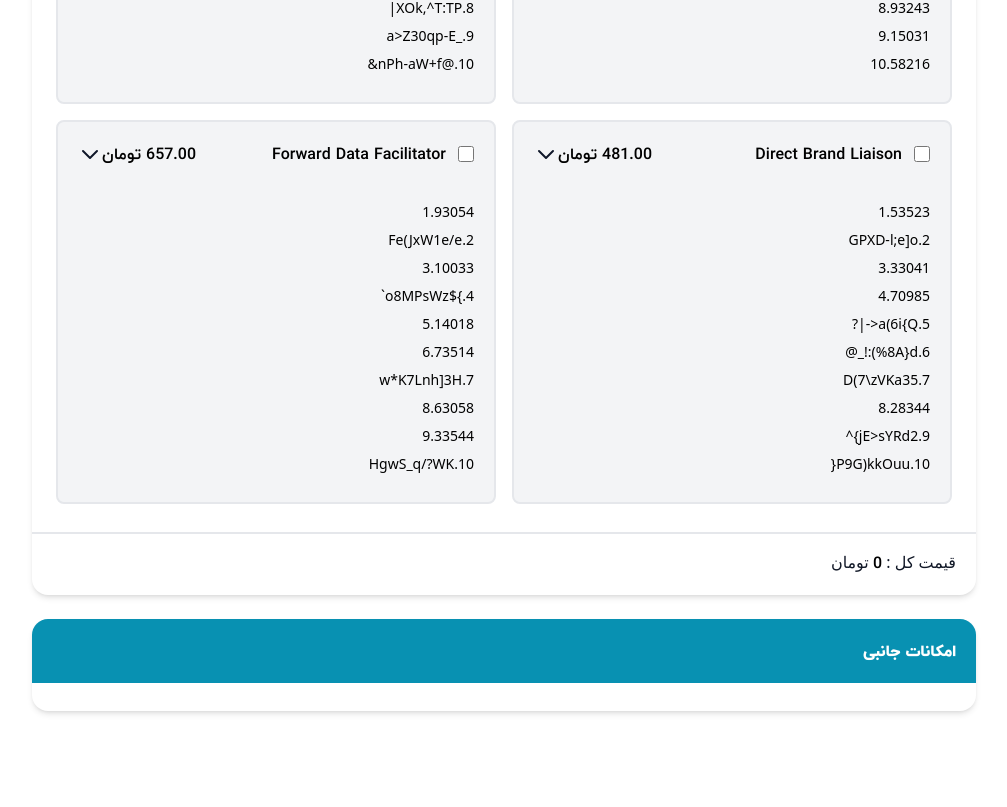
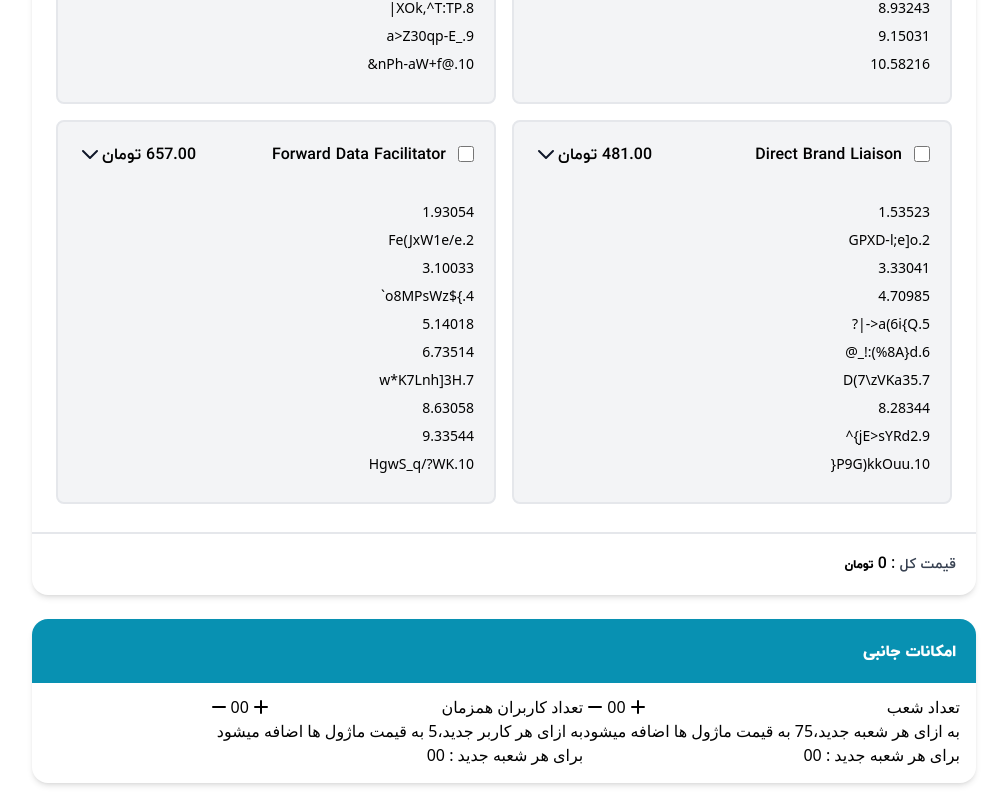
Before and after one commit to side-26/hesabro-app, a Vue app: page / in a window 1280 px wide. Shown: the part 5712-6519 px from the top of the page, without its empty margins (136-1143 px from the left). Before the commit the page ends 6447 px from the top, so only its background shows below. Built offline with nearby package versions, Linux system fonts and the light colour scheme; the HTML template or start-up script is replaced by a standard one.

Commit message:
build structur of sideServices section

```diff
--- a/src/components/TotalPriceCon.component/TotalPriceCon.component.vue
+++ b/src/components/TotalPriceCon.component/TotalPriceCon.component.vue
@@ -1,6 +1,6 @@
 <template lang="">
-    <div class="border-t-2 text-gray-900 w-full px-5 pb-1 pt-4 border-gray-200 mt-5">
-        قیمت کل : <span class="font-IranYecan-bold text-black">{{totalPrice}}</span> تومان
+    <div class="border-t-2  w-full px-5 pb-1 pt-4 border-gray-200 mt-5">
+        <span class="text-sm text-gray-700 font-IranYecan-bold">قیمت کل </span>: <span class="font-IranYecan-bold text-black">{{totalPrice}}</span> <span class="text-xs font-IranYecan-extraBold">تومان</span>
     </div>
 </template>
 <script>
--- /dev/null
+++ b/src/components/counter.component/Counter.component.vue
@@ -0,0 +1,24 @@
+<template lang="">
+    <div class="flex justify-between">
+        <button @click="handleCounter(step)"><svg xmlns="http://www.w3.org/2000/svg" class="h-6 w-6" fill="none" viewBox="0 0 24 24" stroke="currentColor" stroke-width="2">
+  <path stroke-linecap="round" stroke-linejoin="round" d="M12 6v6m0 0v6m0-6h6m-6 0H6" />
+</svg></button>
+<span>0{{count}}</span>
+<button @click="handleCounter(-step)"><svg xmlns="http://www.w3.org/2000/svg" class="h-6 w-6" fill="none" viewBox="0 0 24 24" stroke="currentColor" stroke-width="2">
+  <path stroke-linecap="round" stroke-linejoin="round" d="M18 12H6" />
+</svg></button>
+    </div>
+</template>
+<script>
+export default {
+    name:"counter",
+    props:["count","step"],
+    methods: {
+        handleCounter(step){
+            if(this.count!==0&&step>0)
+               console.log(step)
+
+        }
+    },
+}
+</script>
--- /dev/null
+++ b/src/components/servicesBox.component/servicesBox.component.vue
@@ -0,0 +1,33 @@
+<template lang="">
+    <div class="">
+        <div class="flex justify-between items-center">
+            <h6>{{title}}</h6>
+            <Counter :count="count" :step="1"/>
+        </div>
+        <div>به ازای هر {{desc}}،{{percent}} به قیمت ماژول ها اضافه میشود</div>
+        <div><span>برای هر شعبه جدید : <span>{{price}}</span></span><span>{{finalPrice}}</span></div>
+    </div>
+</template>
+<script>
+import Counter from '../counter.component/Counter.component.vue'
+export default {
+    name:"servicesContainer",
+    props:["percent","title","totalPrice","desc"],
+    components:{
+        Counter
+    },
+    data() {
+        return {
+            count:0
+        }
+    },
+    computed: {
+        price(){
+            return 0;
+        },
+        finalPrice(){
+            return 0;
+        }
+    },
+}
+</script>
--- a/src/components/tarefehCard.component/tarefehCard.component.vue
+++ b/src/components/tarefehCard.component/tarefehCard.component.vue
@@ -1,9 +1,9 @@
 <template lang="">
-    <div @click.stop.prevent="handleCheck(tarefehInfo.price)" :class="{'border-gray-200':!checked,'border-cyan-500':checked,'h-auto':!toggled,'max-h-fit':toggled}" class="bg-gray-100 cursor-pointer h-fit p-3 md:p-5 border-2 flex-grow   rounded-lg transition-all sm:m-2 mx-0 my-2">
+    <div @click="handleCheck(tarefehInfo.price)" :class="{'border-gray-200':!checked,'border-cyan-500':checked,'h-auto':!toggled,'h-fit':toggled}" class="bg-gray-100 cursor-pointer  p-3 md:p-5 border-2 flex-grow   rounded-lg transition-all sm:m-2 mx-0 my-2">
         <section :class="{'text-cyan-500':checked,'mb-7':!toggled}" class="flex 0 transition-all flex-wrap  justify-between">
             <div class="flex justify-between flex-wrap items-center"><input  :class="{'border-gray-200':!checked,'border-cyan-500':checked}" :checked="checked"  class="ml-3 text-lg border-2 rounded-lg w-4 h-4" type="checkbox"   id=""><h4 class="font-IranYecan-bold text-base">{{tarefehInfo.title}}</h4></div>
             <div class="items-center    flex   sm:mt-0 mt-5 text-center sm:text-left"><span class="font-IranYecan-bold">{{tarefehInfo.price}} تومان</span>
-            <button type="button" class="text-slate-900" @click="handleToggle()">
+            <button type="button" class="text-slate-900" @click="handleToggle($event)">
                 <svg xmlns="http://www.w3.org/2000/svg" class="h-6 w-6" fill="none" viewBox="0 0 24 24" stroke="currentColor" stroke-width="2">
                  <path stroke-linecap="round" stroke-linejoin="round" d="M19 9l-7 7-7-7" />
                  </svg>
@@ -29,15 +29,16 @@ export default {
         props:["tarefehInfo"],
     methods: {
         handleCheck(price){
+
             this.checked=!this.checked;
             if(this.checked)
                 this.$emit("handleTotalPrice",price)
             else
                 this.$emit("handleTotalPrice",-price)
-            console.log(price)
         },
-        handleToggle(){
-            this.checked=!this.checked;
+        handleToggle(evt){
+            evt.stopPropagation();
+            // this.checked=!this.checked;
             this.toggled=!this.toggled;
 
         }
--- a/src/pages/Tarefeha.page/Tarefeha.page.vue
+++ b/src/pages/Tarefeha.page/Tarefeha.page.vue
@@ -13,7 +13,12 @@
         </template>
         </TarefehContainer>
         <TarefehContainer :title="title1">
-            <tarefehCard  :tarefehInfo="item" v-for="item in Data" :key="item.title"/>
+            <template lang="" v-slot:body>
+
+            <servicesBox  :percent="75" :totalPrice="totalprice" :title="subTitle" :desc="desc"/>
+            <servicesBox :percent="5" :totalPrice="totalprice" :title="subTitle1" :desc="desc1"/>
+
+            </template>
         </TarefehContainer>
     </main>
 </template>
@@ -21,7 +26,8 @@
 import NavBar from '../../layout/navBar/NavBar.layout.vue';
 import TarefehContainer from '../../components/tarefehContainer.component/TarefehContainer.component.vue';
 import tarefehCard from '../../components/tarefehCard.component/tarefehCard.component.vue';
-import TotalPriceCon from '../../components/TotalPriceCon.component/TotalPriceCon.component.vue'
+import TotalPriceCon from '../../components/TotalPriceCon.component/TotalPriceCon.component.vue';
+import servicesBox from '../../components/servicesBox.component/servicesBox.component.vue'
 import {data} from '../../config/tarefeh.data';
 export default {
     data() {
@@ -29,14 +35,19 @@ export default {
             Data:data,
             totalprice:0,
             title:"تعرفه های حسابرو",
-            title1:"امکانات جانبی"
+            title1:"امکانات جانبی",
+            subTitle:"تعداد شعب",
+            subTitle1:"تعداد کاربران همزمان",
+            desc:"شعبه جدید",
+            desc1:"کاربر جدید",
         }
     },
     components:{
         NavBar,
         TarefehContainer,
         tarefehCard,
-        TotalPriceCon
+        TotalPriceCon,
+        servicesBox
     },
     methods: {
         handleTotalPrice(price){
```
